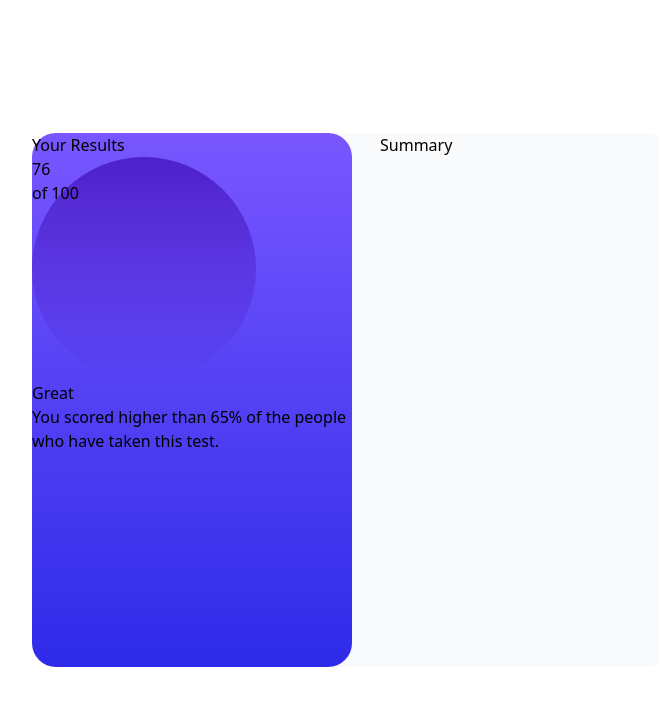
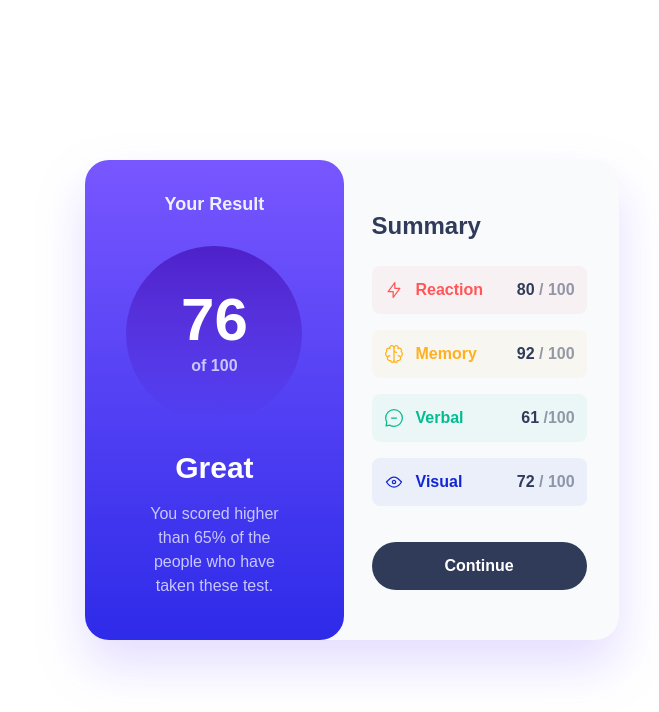
Before and after one commit to KianCandelario/Frontend-Mentor-Projects, a React (Vite) app in the folder Newbie/Results-Summary/resultsSummary/: page / in a window 1280 px wide. Shown: the top 712 px of the page, without its empty margins (288-947 px from the left). Built offline with nearby package versions, Linux system fonts and the light colour scheme; a web font is replaced by a local one.

Commit message:
feat: Finished coding the desktop design

```diff
--- a/Newbie/Results-Summary/resultsSummary/src/components/App.tsx
+++ b/Newbie/Results-Summary/resultsSummary/src/components/App.tsx
@@ -5,7 +5,7 @@ function App() {
   return (
     <>
       <div className='w-screen h-screen flex justify-center items-center'>
-        <div className='h-4/6 w-1/2 rounded-3xl bg-slate-50 flex gap-7'>
+        <div className=' rounded-3xl bg-slate-50 drop-shadow-2xl h-3/5 w-5/12 flex gap-7'>
           <Result />
           <SummaryContainer />
         </div>
--- a/Newbie/Results-Summary/resultsSummary/src/components/Circle.tsx
+++ b/Newbie/Results-Summary/resultsSummary/src/components/Circle.tsx
@@ -1,11 +1,11 @@
 function Circle() {
     return (
         <>
-            <div className="w-56 h-56 bg-gradient-to-b from-violet-blue to-persian-blue rounded-full">
-                <div>
+            <div className="w-44 h-44 bg-gradient-to-b from-violet-blue to-persian-blue rounded-full flex flex-col gap-1 justify-center items-center my-6">
+                <div className="font-bold text-6xl text-white">
                     <h1>76</h1>
                 </div>
-                <div>
+                <div className="text-light-lavender font-semibold">
                     <h3>of 100</h3>
                 </div>
             </div>
--- a/Newbie/Results-Summary/resultsSummary/src/components/Result.tsx
+++ b/Newbie/Results-Summary/resultsSummary/src/components/Result.tsx
@@ -3,16 +3,16 @@ import Circle from './Circle.tsx';
 function Result() {
     return(
         <>
-            <div className="w-1/2 h-full rounded-3xl bg-gradient-to-b from-light-slate-blue to-light-royal-blue">
-                <div>
-                    <h2>Your Results</h2>
+            <div className="w-3/5 h-full rounded-3xl bg-gradient-to-b from-light-slate-blue to-light-royal-blue flex flex-col justify-center items-center gap-1 font-HankenGrotesk">
+                <div className='font-semibold text-lg text-pale-blue'>
+                    <h2>Your Result</h2>
                 </div>
                 <Circle />
-                <div>
+                <div className='font-semibold text-white text-3xl mb-3'>
                     <h1>Great</h1>
                 </div>
-                <div>
-                    <h3>You scored higher than 65% of the people who have taken this test.</h3>
+                <div className='text-center px-12 font-normal text-light-lavender mb-3'>
+                    <h3>You scored higher than 65% of the people who have taken these test.</h3>
                 </div>
             </div>
         </>
--- a/Newbie/Results-Summary/resultsSummary/src/components/Summary.tsx
+++ b/Newbie/Results-Summary/resultsSummary/src/components/Summary.tsx
@@ -1,7 +1,44 @@
 function Summary() {
     return(
         <>
-
+            <div className="font-bold mt-6 mb-9">
+                <div className="flex justify-between items-center mb-4 bg-light-red/5 p-3 rounded-lg text-light-red">
+                    <div className="flex">
+                        <img className="mr-3" src="../../assets/icons/icon-reaction.svg" />
+                        <p>Reaction</p>
+                    </div>
+                    <div>
+                        <p className="text-dark-gray-blue">80  <span className="text-dark-gray-blue/50">/  100</span></p>
+                    </div>
+                </div>
+                <div className="flex justify-between items-center mb-4 bg-orangey-yellow/5 p-3 rounded-lg text-orangey-yellow">
+                    <div className="flex">
+                        <img className="mr-3" src="../../assets/icons/icon-memory.svg" />
+                        <p>Memory</p>
+                    </div>
+                    <div>
+                        <p className="text-dark-gray-blue">92  <span className="text-dark-gray-blue/50">/  100</span></p>
+                    </div>
+                </div>
+                <div className="flex justify-between items-center mb-4 bg-green-teal/5 p-3 rounded-lg text-green-teal">
+                    <div className="flex">
+                        <img className="mr-3" src="../../assets/icons/icon-verbal.svg" />
+                        <p>Verbal</p>
+                    </div>
+                    <div>
+                        <p className="text-dark-gray-blue">61  <span className="text-dark-gray-blue/50">  /100</span></p>
+                    </div>
+                </div>
+                <div className="flex justify-between items-center bg-cobalt-blue/5 p-3 rounded-lg text-cobalt-blue">
+                    <div className="flex">
+                        <img className="mr-3" src="../../assets/icons/icon-visual.svg" />
+                        <p>Visual</p>
+                    </div>
+                    <div>
+                        <p className="text-dark-gray-blue">72  <span className="text-dark-gray-blue/50">/  100</span></p>
+                    </div>
+                </div>
+            </div>
         </>
     );
 }
--- a/Newbie/Results-Summary/resultsSummary/src/components/SummaryContainer.tsx
+++ b/Newbie/Results-Summary/resultsSummary/src/components/SummaryContainer.tsx
@@ -1,11 +1,16 @@
+import Summary from './Summary.tsx';
+
 function SummaryContainer() {
     return(
         <>
-            <div>
+            <div className='w-1/2 h-full mr-8 flex flex-col justify-center font-HankenGrotesk'>
                 <div>
-                    <h2>Summary</h2>
+                    <div>
+                        <h2 className='text-2xl font-bold text-dark-gray-blue'>Summary</h2>
+                    </div>
+                    <Summary />
+                    <button className='w-full p-3 rounded-3xl text-white font-bold bg-dark-gray-blue active:bg-gradient-to-b from-light-slate-blue to-light-royal-blue'>Continue</button>
                 </div>
-
             </div>
         </>
     );
```
